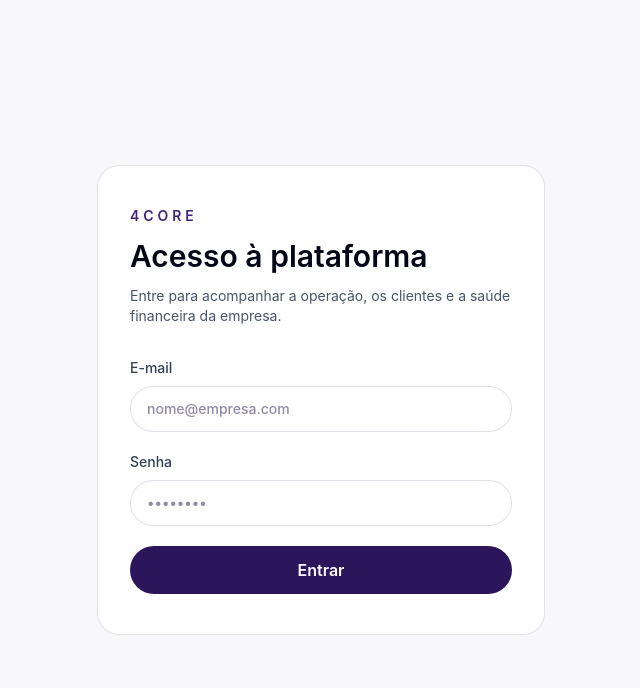
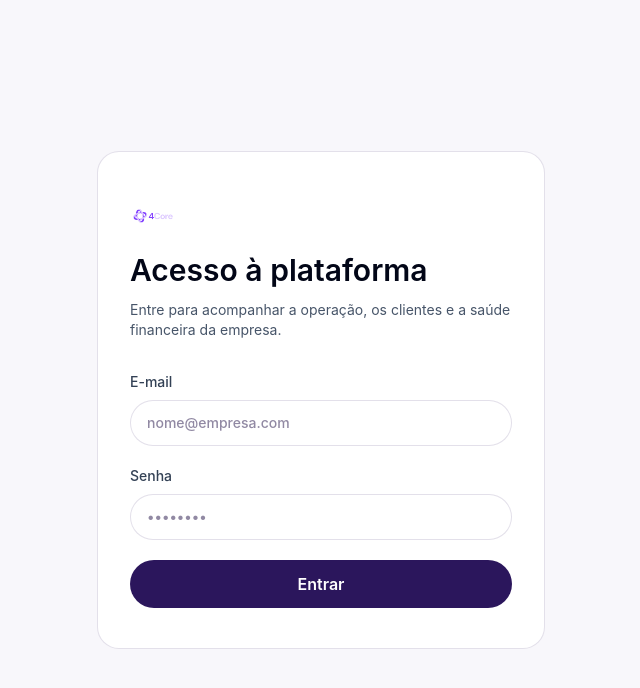
Before and after one commit to CodeAndressa/ERP-4CORE, a React (Vite) app in the folder frontend/: page /login in a window 1280 px wide. Shown: the top 688 px of the page, without its empty margins (319-959 px from the left). Built offline with nearby package versions, Linux system fonts and the light colour scheme; no server answers.

Commit message:
Aplica logo oficial e favicon

```diff
--- a/frontend/index.html
+++ b/frontend/index.html
@@ -1,13 +1,12 @@
 <!doctype html>
-<html lang="pt-BR" class="dark">
+<html lang="pt-BR" class="light">
   <head>
     <meta charset="UTF-8" />
     <meta name="viewport" content="width=device-width, initial-scale=1.0" />
+    <meta name="theme-color" content="#2b165c" />
     <title>ERP 4Core</title>
-    <link rel="icon" type="image/x-icon" href="/favicon.ico" />
-    <link rel="icon" type="image/png" sizes="32x32" href="/favicon-32x32.png" />
-    <link rel="icon" type="image/png" sizes="16x16" href="/favicon-16x16.png" />
-    <link rel="apple-touch-icon" sizes="180x180" href="/apple-touch-icon.png" />
+    <link rel="icon" type="image/png" href="/Logo%20com%20Tipografia%204Core%20-%20Principal%20Transparente.png" />
+    <link rel="apple-touch-icon" href="/Logo%20com%20Tipografia%204Core%20-%20Principal%20Transparente.png" />
   </head>
   <body>
     <div id="root"></div>
--- a/frontend/src/components/MainMenu.tsx
+++ b/frontend/src/components/MainMenu.tsx
@@ -13,6 +13,8 @@ import {
 } from 'lucide-react';
 import type { LucideIcon } from 'lucide-react';
 import { useUIStore } from '../core/store/useUIStore';
+
+const LOGO_SRC = '/Logo%20com%20Tipografia%204Core%20-%20Principal%20Transparente.png';
 
 interface AreaItem {
   label: string;
@@ -68,15 +70,16 @@ export default function MainMenu() {
       style={{ minHeight: '100vh', background: 'var(--erp-sidebar-bg)', borderRight: '1px solid var(--erp-border)' }}
     >
       <div className={`flex items-center px-3.5 py-4 ${sidebarCollapsed ? 'justify-center' : 'gap-3'}`} style={{ borderBottom: '1px solid var(--erp-border)' }}>
-        <div className="flex h-10 w-10 flex-shrink-0 items-center justify-center rounded-full bg-violet-600">
-          <span className="text-xs font-bold text-white">4C</span>
-        </div>
+        <img
+          src={LOGO_SRC}
+          alt="4Core"
+          className={sidebarCollapsed ? 'h-10 w-10 object-contain' : 'h-10 max-w-[150px] object-contain object-left'}
+        />
         <AnimatePresence>
           {!sidebarCollapsed && (
-            <motion.div initial={{ opacity: 0 }} animate={{ opacity: 1 }} exit={{ opacity: 0 }} transition={{ duration: 0.15 }} className="overflow-hidden">
-              <p className="whitespace-nowrap text-sm font-semibold" style={{ color: 'var(--erp-text)' }}>4Core</p>
-              <p className="whitespace-nowrap text-[10px]" style={{ color: 'var(--erp-text-muted)' }}>ERP Inteligente</p>
-            </motion.div>
+            <motion.p initial={{ opacity: 0 }} animate={{ opacity: 1 }} exit={{ opacity: 0 }} transition={{ duration: 0.15 }} className="whitespace-nowrap text-[10px]" style={{ color: 'var(--erp-text-muted)' }}>
+              ERP Inteligente
+            </motion.p>
           )}
         </AnimatePresence>
       </div>
--- a/frontend/src/pages/DashboardPage.tsx
+++ b/frontend/src/pages/DashboardPage.tsx
@@ -68,9 +68,9 @@ const FALLBACK_POSTS: Post[] = [
   { id: 'm1', title: 'Checklist de conformidade trabalhista', channel: 'Instagram', status: 'publicado', format: 'Carrossel', date: '2026-07-01' },
   { id: 'm2', title: 'Case Grupo Atlas', channel: 'LinkedIn', status: 'revisao', format: 'Artigo', date: '2026-07-04' },
   { id: 'm3', title: 'Guia Portaria 671', channel: 'E-mail', status: 'agendado', format: 'Newsletter', date: '2026-07-08' },
-  { id: 'm4', title: 'Bastidores da 4Core', channel: 'Stories', status: 'ideia', format: 'V?deo', date: '2026-07-10' },
-  { id: 'm5', title: 'Dicas de documenta??o trabalhista', channel: 'Instagram', status: 'agendado', format: 'Reels', date: '2026-07-15' },
-  { id: 'm6', title: 'Webinar: Compliance na pr?tica', channel: 'LinkedIn', status: 'agendado', format: 'Evento', date: '2026-07-18' },
+  { id: 'm4', title: 'Bastidores da 4Core', channel: 'Stories', status: 'ideia', format: 'Vídeo', date: '2026-07-10' },
+  { id: 'm5', title: 'Dicas de documentação trabalhista', channel: 'Instagram', status: 'agendado', format: 'Reels', date: '2026-07-15' },
+  { id: 'm6', title: 'Webinar: Compliance na prática', channel: 'LinkedIn', status: 'agendado', format: 'Evento', date: '2026-07-18' },
 ];
 
 const STATUS_LABELS: Record<string, string> = {
--- a/frontend/src/pages/LoginPage.tsx
+++ b/frontend/src/pages/LoginPage.tsx
@@ -1,6 +1,8 @@
 import { useState } from 'react';
 import { useNavigate } from 'react-router-dom';
 import { signIn } from '../services/api';
+
+const LOGO_SRC = '/Logo%20com%20Tipografia%204Core%20-%20Principal%20Transparente.png';
 
 export default function LoginPage() {
   const [email, setEmail] = useState('');
@@ -26,7 +28,7 @@ export default function LoginPage() {
   return (
     <div className="flex min-h-screen items-center justify-center bg-[#f8f7fb] px-4 py-10 text-slate-950">
       <div className="w-full max-w-md rounded-[22px] border border-violet-100 bg-white px-8 py-10">
-        <p className="text-sm font-semibold uppercase tracking-[0.28em] text-violet-600">4Core</p>
+        <img src={LOGO_SRC} alt="4Core" className="h-12 w-auto object-contain object-left" />
         <h1 className="mt-3 text-3xl font-semibold tracking-tight">Acesso à plataforma</h1>
         <p className="mb-8 mt-3 text-sm text-slate-600">Entre para acompanhar a operação, os clientes e a saúde financeira da empresa.</p>
         <form className="space-y-5" onSubmit={handleSubmit}>
```
